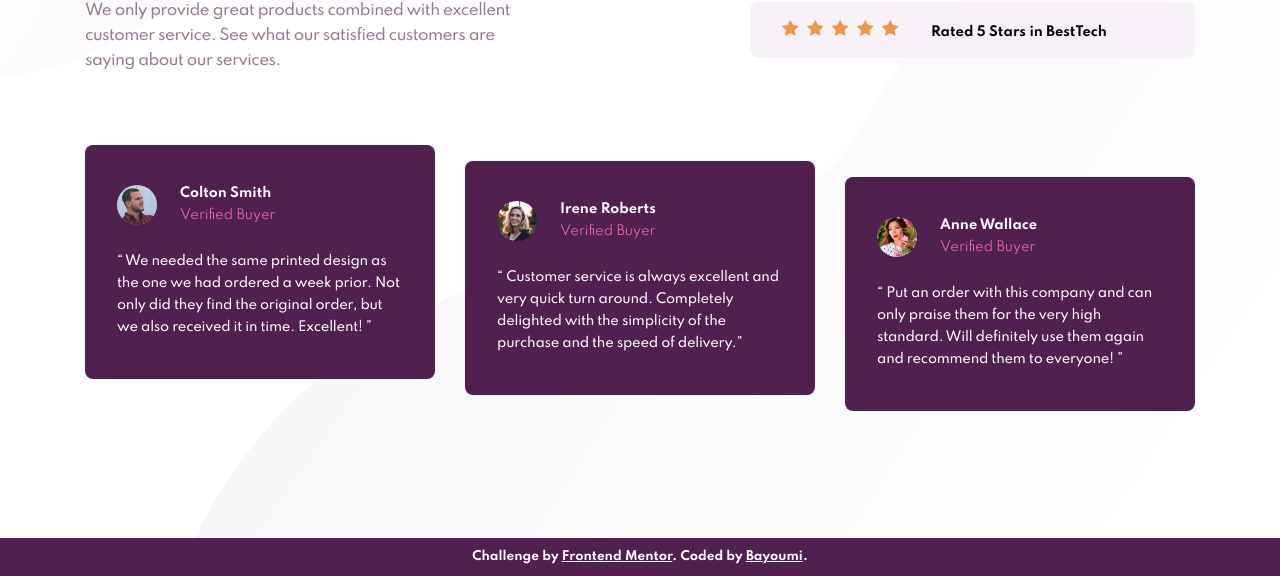
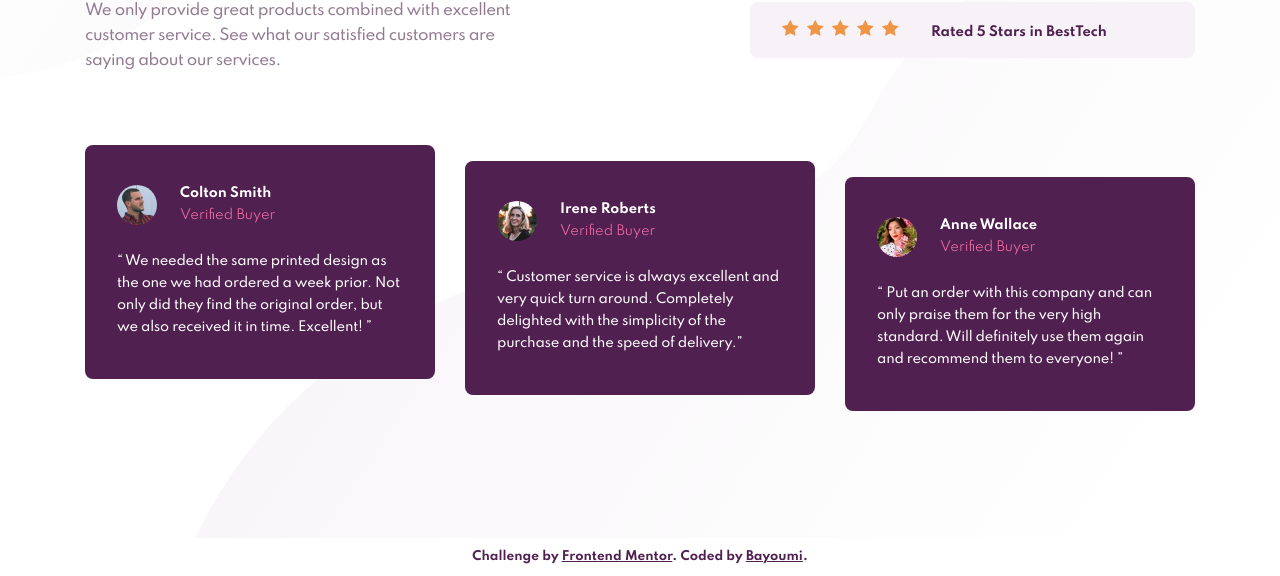
Before and after one commit to Bayoumi-dev/Social-proof-section, a plain HTML site: page index.html in a window 1280 px wide. Shown: the part 285-861 px from the top of the page. Drawn offline with Linux system fonts and the light colour scheme.

Commit message:
Update style.css
color

```diff
--- a/css/style.css
+++ b/css/style.css
@@ -87,6 +87,7 @@ ul {
   padding: 18px 32px;
   font-size: 0.867rem;
   font-weight: 700;
+  color: var(--colors-dark-magenta);
   background-color: var(--colors-light-grayish-magenta);
   border-radius: 8px;
   -webkit-border-radius: 8px;
@@ -238,8 +239,7 @@ footer {
   width: 100%;
   text-align: center;
   padding: 12px 6px;
-  color: var(--colors-white);
-  background-color: var(--colors-dark-magenta);
+  color: var(--colors-dark-magenta);
   font-size: 0.8rem;
   font-weight: 700;
 }
```
